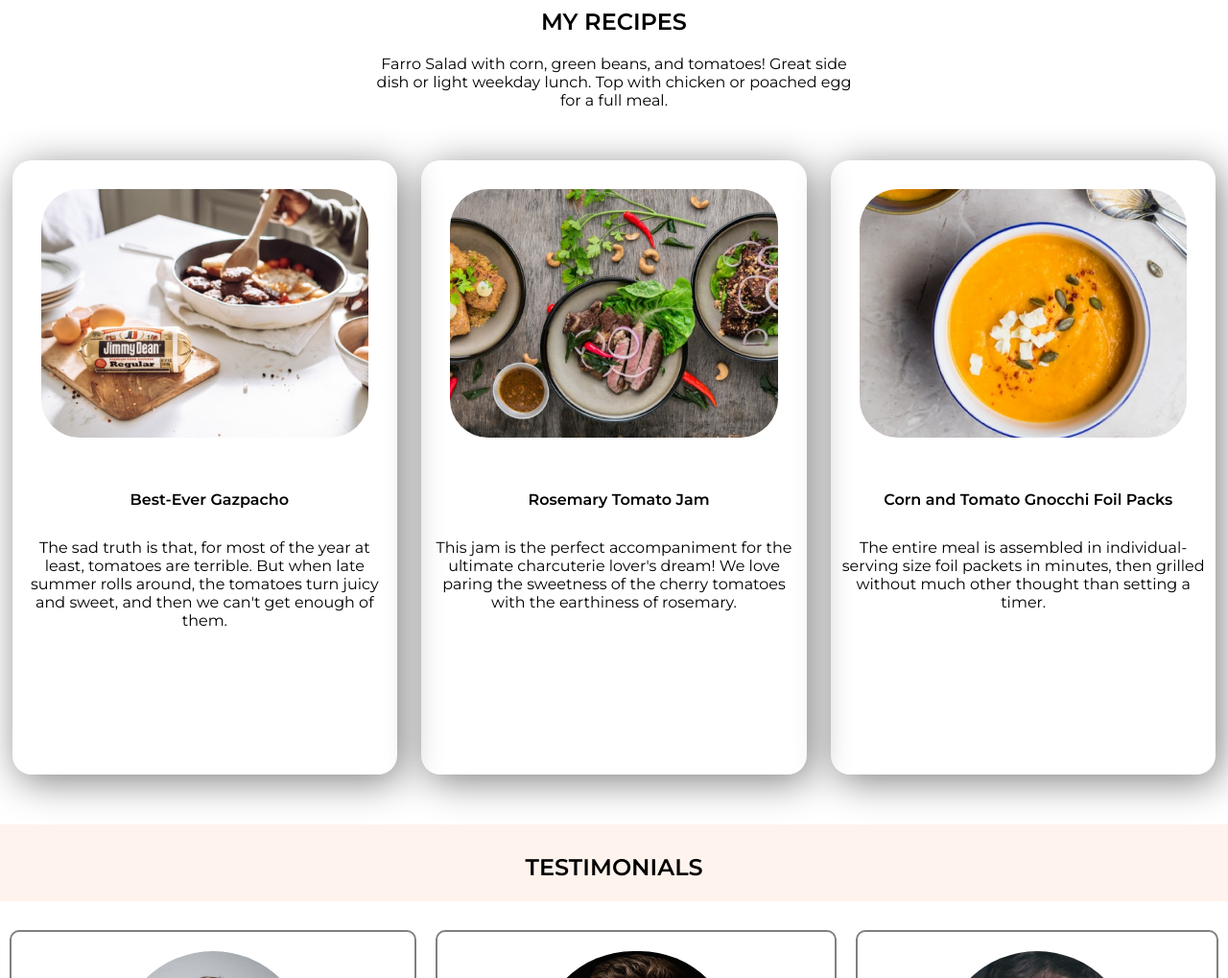
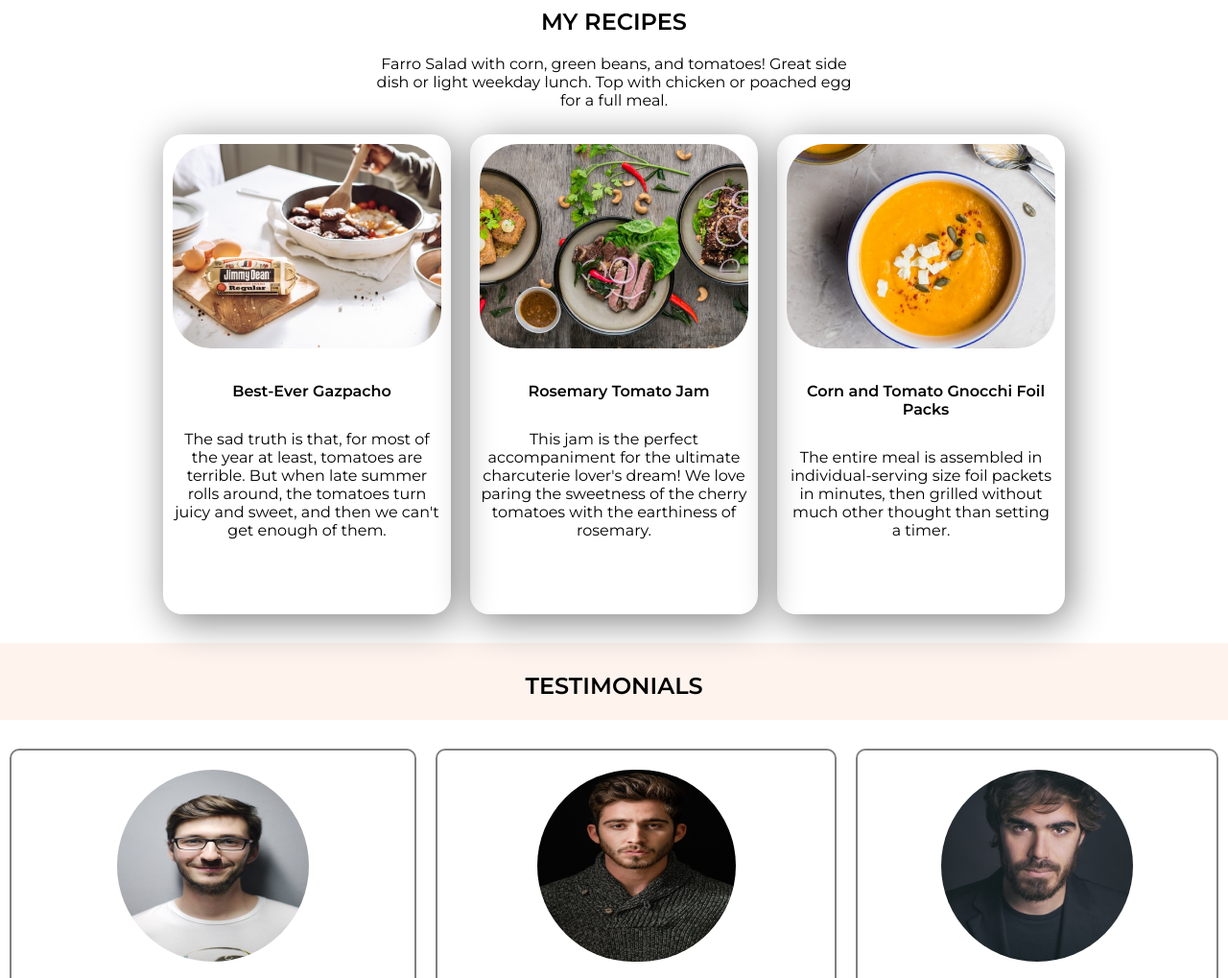
Before and after one commit to didarulamin/food-network, a plain HTML site: page index.html in a window 1280 px wide. Shown: the part 1240-2259 px from the top of the page at 96% size. Drawn offline with Linux system fonts and the light colour scheme.

Commit message:
after assignment mark upsolving

```diff
--- a/index.html
+++ b/index.html
@@ -68,7 +68,7 @@
                 chicken or poached egg for a full meal.</p>
         </div>
 
-        <div id="container ">
+
         <div id="row">
             <div class="card">
                 <div>
@@ -100,7 +100,7 @@
 
         </div>
 
-        </div>
+
 
         <div>
             <h1 id="testimonial-heading" class="text-center">TESTIMONIALS</h1>
--- a/style.css
+++ b/style.css
@@ -110,28 +110,24 @@ a {
   width: 40%;
 }
 
-#container {
-  margin: 0 auto;
-  /*height: 600px;*/
-  margin: 5%;
-}
-
 #row {
   display: flex;
-  margin: 40px auto;
+  /* margin: 0 auto; */
+  justify-content: center;
   width: 100%;
 }
 
 .card {
   border-radius: 20px;
   box-shadow: 5px 7px 40px gray;
-  width: 33.33%;
-  height: 80vh;
-  margin: 1%;
+  width: 300px;
+  height: 500px;
+  margin: 10px;
+  overflow: hidden;
 }
 
 .card div {
-  padding: 30px;
+  padding: 10px;
 }
 
 .card img {
@@ -149,9 +145,9 @@ a {
   text-align: center;
 }
 
-.card-item img {
+/* .card-item img {
   border-radius: 20px;
-}
+} */
 
 /*testimonial section styles*/
 .testimonial-card {
```
Lines whose indentation alone changed are shown as unchanged.
